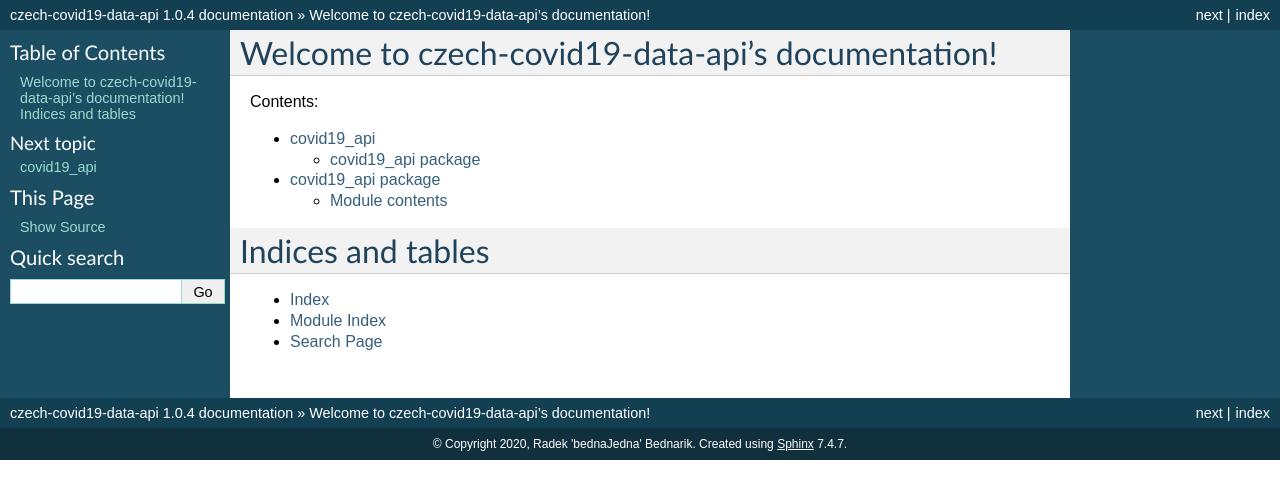
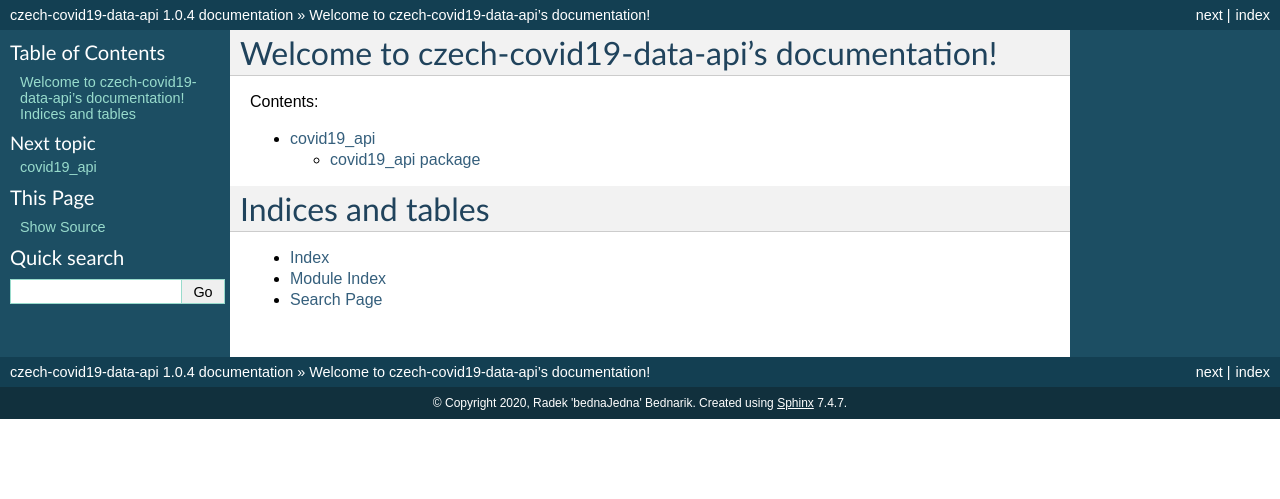
Before and after one commit to radekBednarik/czech-covid19-data-api, a Sphinx documentation site: the page built from docs/index.rst, in a window 1280 px wide. Shown: the top 499 px of the page. Built offline with Sphinx 7.4.7, drawn with Linux system fonts in a browser that asks for light colours.

Commit message:
another try

```diff
--- a/docs/conf.py
+++ b/docs/conf.py
@@ -13,7 +13,7 @@
 import os
 import sys
 
-sys.path.insert(0, os.path.abspath('../'))
+sys.path.insert(0, os.path.abspath('../..'))
 
 
 # -- Project information -----------------------------------------------------
--- a/docs/index.rst
+++ b/docs/index.rst
@@ -11,8 +11,6 @@
    :caption: Contents:
 
    source/modules
-   source/covid19_api
-
 
 
 Indices and tables
```
